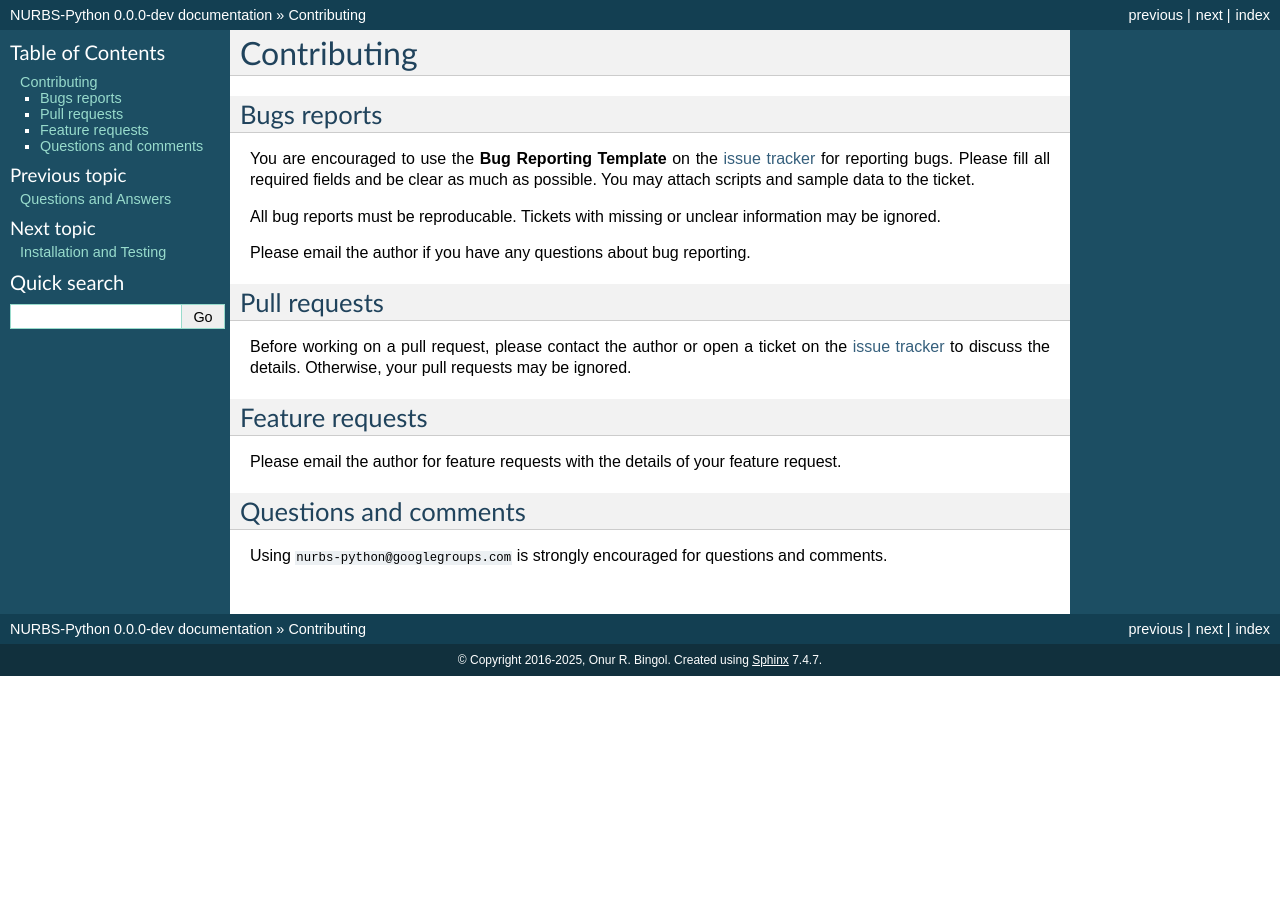
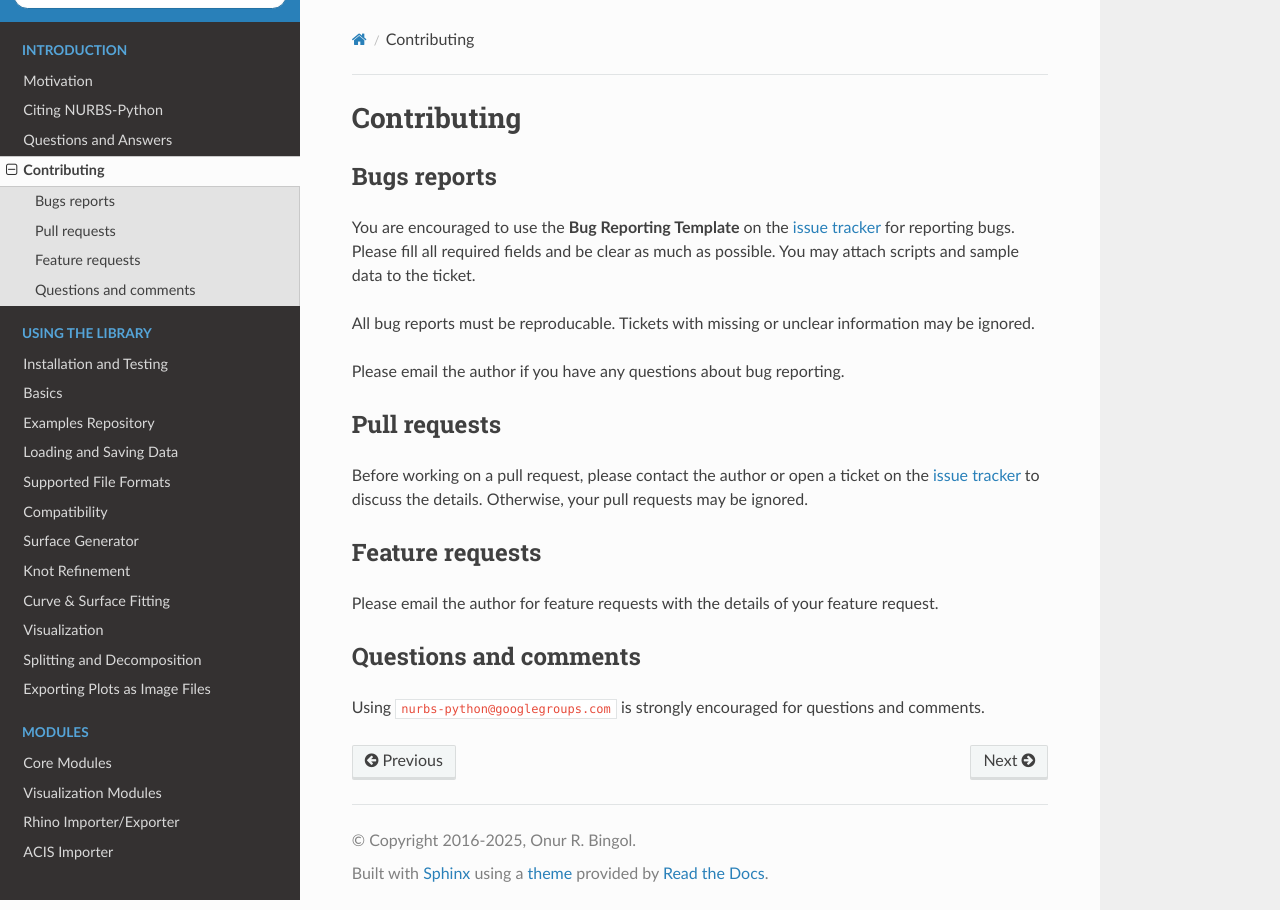
Before and after one commit to orbingol/NURBS-Python, a Sphinx documentation site: the page built from docs/contributing.rst, in a window 1280 px wide. Built offline with Sphinx 7.4.7 and the Read the Docs theme 3.1.0, drawn with Linux system fonts in a browser that asks for light colours; formulas are drawn with MathJax 3.

Commit message:
update sphinx docs configuration

```diff
--- a/docs/conf.py
+++ b/docs/conf.py
@@ -44,6 +44,7 @@ extensions = [
     "sphinx.ext.graphviz",
     "sphinx.ext.inheritance_diagram",
     "matplotlib.sphinxext.plot_directive",
+    "sphinx_rtd_theme",
 ]
 
 # Inheritance diagram configuration
@@ -111,7 +112,7 @@ todo_include_todos = False
 # The theme to use for HTML and HTML Help pages.  See the documentation for
 # a list of builtin themes.
 #
-html_theme = "default"
+html_theme = "sphinx_rtd_theme"
 
 # Theme options are theme-specific and customize the look and feel of a theme
 # further.  For a list of options available for each theme, see the
```
